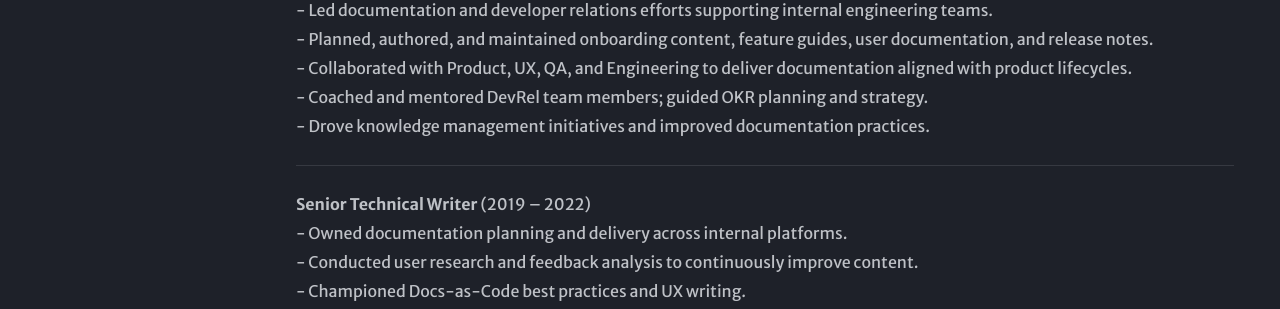
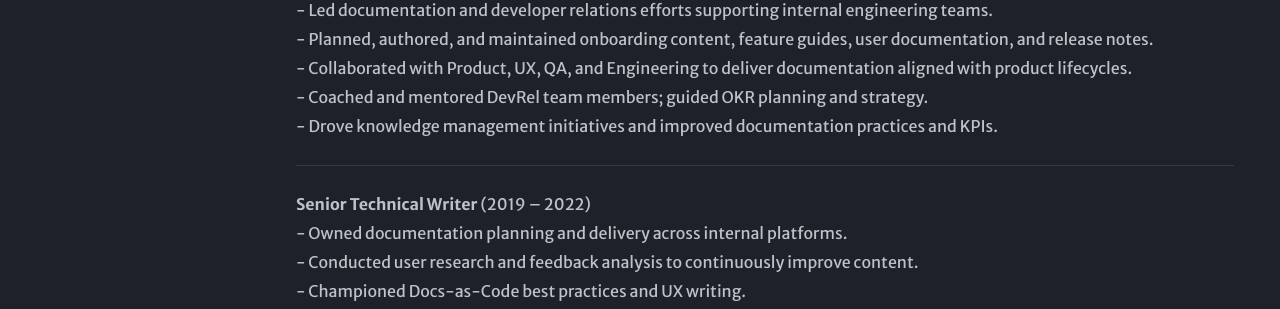
Before and after one commit to james-glass1999/MKDocs-James-Glass-PhD, an MkDocs documentation site: the page built from docs/experience.md, in a window 1280 px wide and 900 px high. Shown: the part 357-666 px from the top of the window. Built offline with MkDocs 1.6.1 and Material for MkDocs 9.7.7, drawn with Linux system fonts in a browser that asks for light colours.

Commit message:
updated ecperience

```diff
--- a/docs/experience.md
+++ b/docs/experience.md
@@ -7,7 +7,7 @@
 - Planned, authored, and maintained onboarding content, feature guides, user documentation, and release notes.
 - Collaborated with Product, UX, QA, and Engineering to deliver documentation aligned with product lifecycles.
 - Coached and mentored DevRel team members; guided OKR planning and strategy.
-- Drove knowledge management initiatives and improved documentation practices.
+- Drove knowledge management initiatives and improved documentation practices and KPIs.
 
 ---
 
```
